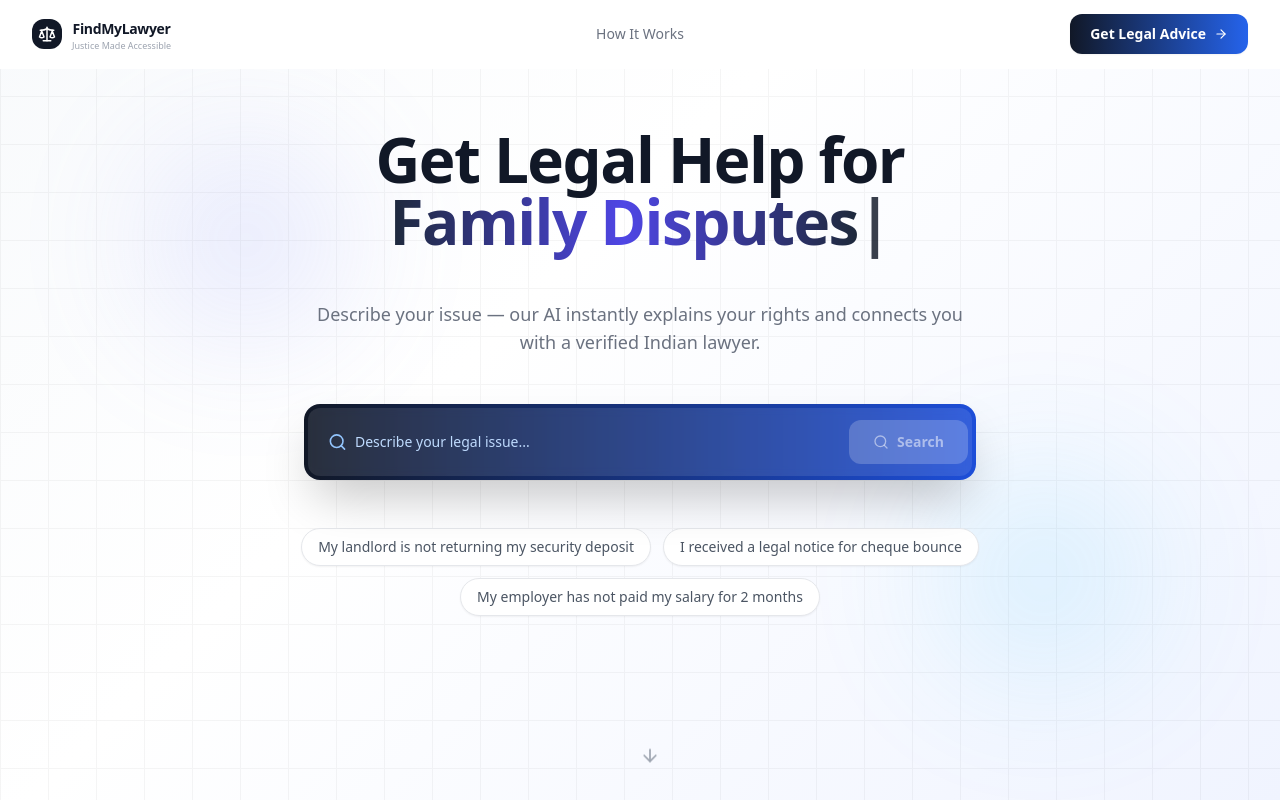
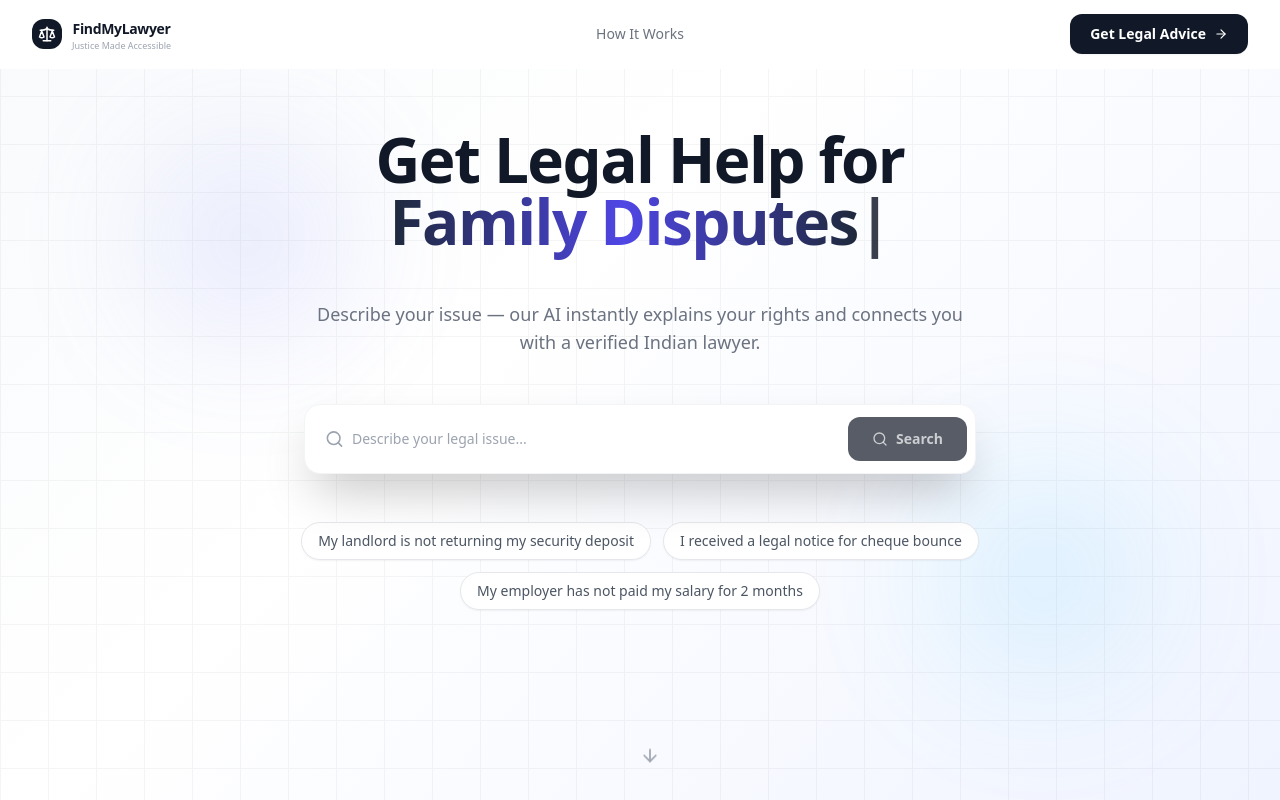
Before and after one commit to raziquehasan/FindMyLawyer, a React (Vite) app: page / in a window 1280 px wide. Shown: the top 800 px of the page. Built offline with nearby package versions, Linux system fonts and the light colour scheme.

Commit message:
Updated UI and fixed bugs

```diff
--- a/src/pages/LandingPage.jsx
+++ b/src/pages/LandingPage.jsx
@@ -184,7 +184,7 @@ export default function LandingPage() {
           {/* RIGHT — Single CTA */}
           <button
             onClick={() => navigate("/login")}
-            className="hidden md:flex items-center gap-2 bg-gradient-to-r from-gray-900 to-blue-600 hover:from-gray-800 hover:to-blue-700 text-white text-sm font-bold px-5 py-2.5 rounded-xl transition-all shadow-sm hover:shadow-md flex-shrink-0"
+            className="hidden md:flex items-center gap-2 bg-gray-900 hover:bg-gray-800 text-white text-sm font-bold px-5 py-2.5 rounded-xl transition-all shadow-sm hover:shadow-md flex-shrink-0"
           >
             Get Legal Advice
             <ArrowRight size={14} />
@@ -208,7 +208,7 @@ export default function LandingPage() {
             <div className="pt-3">
               <button
                 onClick={() => { setMenuOpen(false); navigate("/login"); }}
-                className="w-full flex items-center justify-center gap-2 bg-gradient-to-r from-gray-900 to-blue-600 text-white text-sm font-bold py-3 rounded-xl"
+                className="w-full flex items-center justify-center gap-2 bg-gray-900 text-white text-sm font-bold py-3 rounded-xl"
               >
                 Get Legal Advice <ArrowRight size={14} />
               </button>
@@ -254,12 +254,12 @@ export default function LandingPage() {
           {/* 4. Space after description */}
           <div className="h-12"></div>
 
-          {/* 5. Dark themed search bar */}
+          {/* 5. Search bar - normal white background with always black button */}
           <div className="relative max-w-2xl mx-auto">
-            <div className="relative bg-gradient-to-r from-gray-900 to-blue-700 rounded-2xl shadow-2xl p-1">
-              <div className="flex items-center gap-2 bg-white/10 backdrop-blur-sm rounded-xl p-1">
+            <div className="relative bg-white rounded-2xl shadow-2xl border border-gray-100 overflow-hidden">
+              <div className="flex items-center gap-2 p-1">
                 <div className="flex-1 flex items-center gap-2 px-4 py-3">
-                  <Search size={20} className="text-blue-300" />
+                  <Search size={20} className="text-gray-400" />
                   <input
                     ref={searchRef}
                     type="text"
@@ -267,20 +267,20 @@ export default function LandingPage() {
                     onChange={e => setQuery(e.target.value)}
                     onKeyDown={e => { if (e.key === "Enter") { e.preventDefault(); handleSearch(); } }}
                     placeholder="Describe your legal issue..."
-                    className="w-full bg-transparent outline-none text-sm text-white placeholder-blue-200 py-2"
+                    className="w-full bg-transparent outline-none text-sm text-gray-900 placeholder-gray-400 py-2"
                   />
                 </div>
                 <button
                   onClick={() => handleSearch()}
                   disabled={!query.trim() || aiLoading}
-                  className={`px-6 py-3 rounded-xl text-sm font-semibold transition-all flex items-center gap-2 ${
+                  className={`px-6 py-3 rounded-xl text-sm font-semibold transition-all flex items-center gap-2 mr-1 ${
                     query.trim() && !aiLoading
-                      ? "bg-white text-gray-900 hover:bg-gray-100 shadow-lg"
-                      : "bg-white/20 text-white/50 cursor-not-allowed"
+                      ? "bg-gray-900 text-white hover:bg-gray-800 shadow-md"
+                      : "bg-gray-900 text-white/70 cursor-not-allowed opacity-70"
                   }`}
                 >
                   {aiLoading ? (
-                    <div className="w-4 h-4 border-2 border-gray-900 border-t-transparent rounded-full animate-spin" />
+                    <div className="w-4 h-4 border-2 border-white/30 border-t-white rounded-full animate-spin" />
                   ) : (
                     <>
                       <Search size={16} />
@@ -349,7 +349,7 @@ export default function LandingPage() {
             <div className="flex flex-wrap justify-center gap-3">
               {QUICK_QUESTIONS.map((q, i) => (
                 <button key={i} onClick={() => { setQuery(q); handleSearch(q); }}
-                  className="text-sm text-gray-600 bg-white border border-gray-200 hover:border-blue-600 hover:text-blue-600 hover:bg-blue-50 px-4 py-2 rounded-full transition-all shadow-sm">
+                  className="text-sm text-gray-600 bg-white border border-gray-200 hover:border-gray-900 hover:text-gray-900 hover:bg-gray-50 px-4 py-2 rounded-full transition-all shadow-sm">
                   {q}
                 </button>
               ))}
@@ -391,7 +391,7 @@ export default function LandingPage() {
               {HOW_IT_WORKS.map(({ step, title, desc, icon: Icon }, i) => (
                 <div key={step} className="relative bg-gray-50 border border-gray-100 rounded-3xl p-7 text-center hover:shadow-lg hover:border-gray-200 transition-all duration-300">
                   <div className="relative w-14 h-14 mx-auto mb-5">
-                    <div className="w-14 h-14 bg-gradient-to-br from-gray-900 to-blue-700 rounded-2xl flex items-center justify-center shadow-lg">
+                    <div className="w-14 h-14 bg-gray-900 rounded-2xl flex items-center justify-center shadow-lg">
                       <Icon size={22} className="text-white" />
                     </div>
                     <span className="absolute -top-2 -right-2 w-6 h-6 bg-white border-2 border-gray-200 rounded-full flex items-center justify-center text-[10px] font-black text-gray-500">{i + 1}</span>
```
